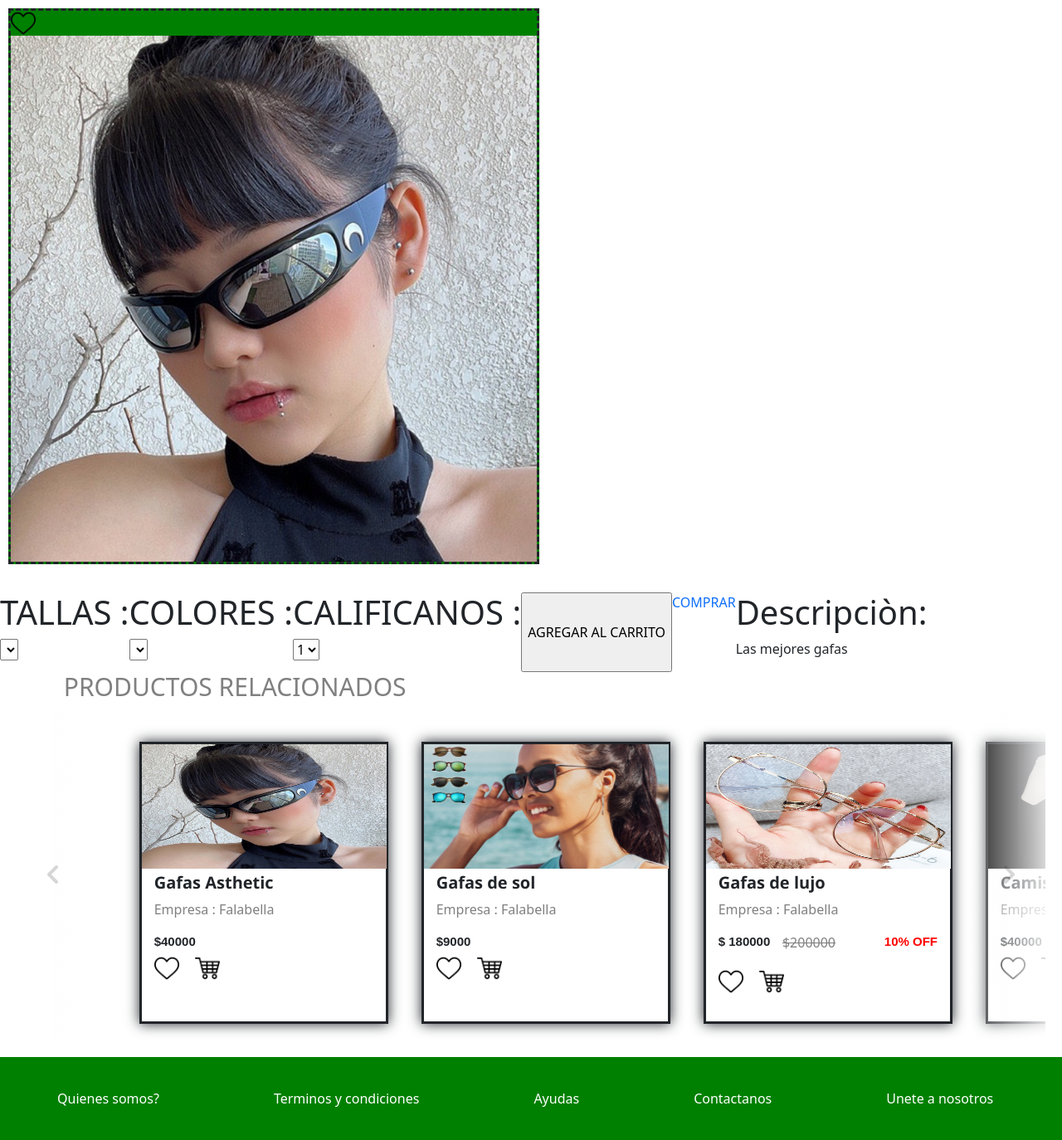
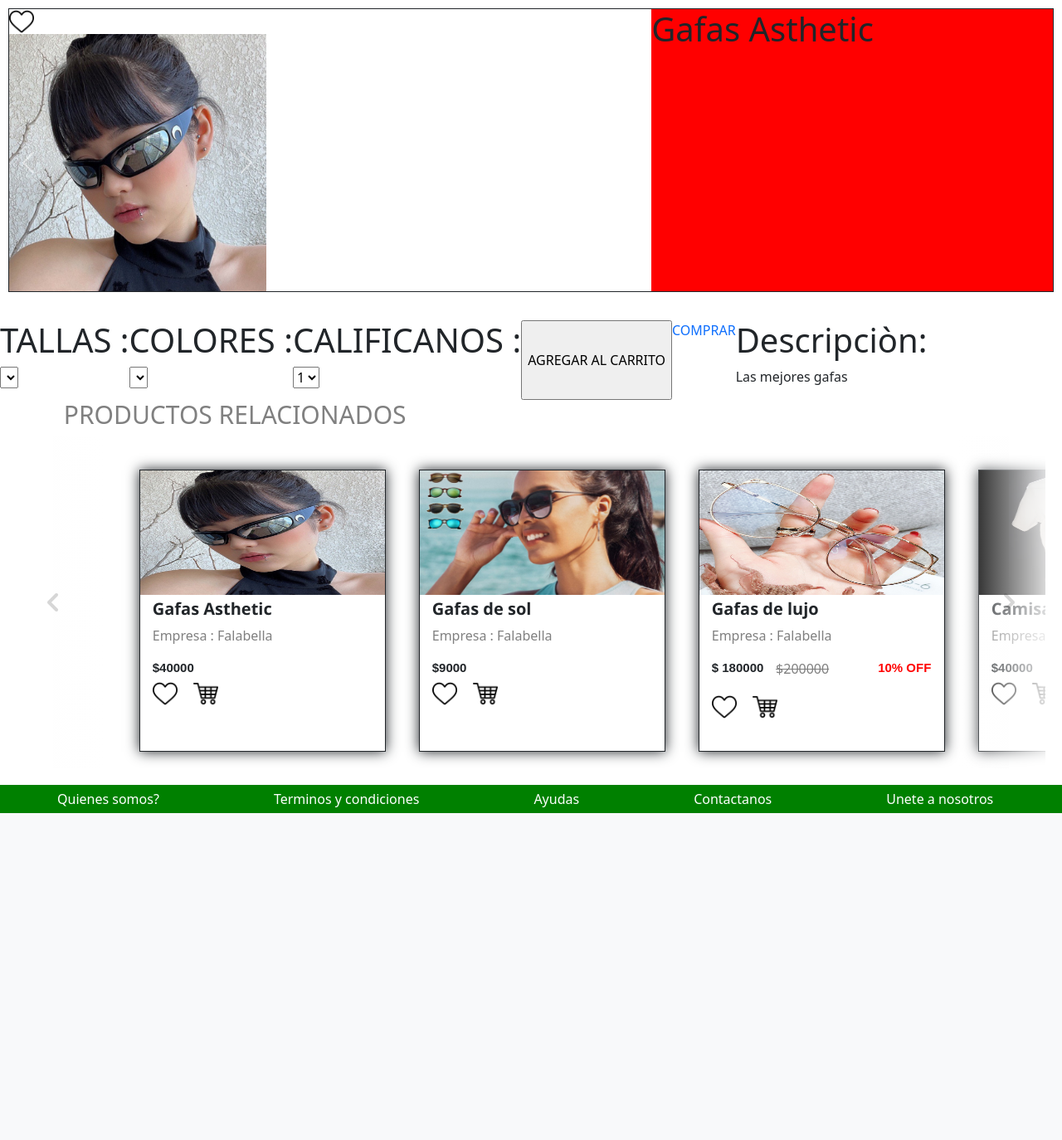
Before and after one commit to Cordoba18/Center-Shop-Cali-WEB, a PHP site: page /vistas/PaginaDelProducto.php?producto=2 in a window 1280 px wide. Shown: the part 126-1500 px from the top of the page at 83% size. After the commit the page ends 1106 px from the top, so only its background shows below. Run offline with PHP 8.4, Linux system fonts and the light colour scheme; data comes from the database, SQL or seed files in the repository; lists and menus that the app fills with data are empty.

Commit message:
Subi cosas y estilos

```diff
--- a/css/Fooder.css
+++ b/css/Fooder.css
@@ -9,7 +9,8 @@
     text-decoration:none;
     align-items: center;
     text-align: center;
-    height: 100px;
+
+    width: 100%;
 }
 .ayudas{
     text-decoration:none;
--- a/css/Header.css
+++ b/css/Header.css
@@ -1,6 +1,8 @@
 
 .navbar{
     background-color: green;
+    height: auto;
+    width: 100%;
 }
 #btn-sesion {
 
--- a/css/PP.css
+++ b/css/PP.css
@@ -5,22 +5,33 @@
     width: 30px;
     height: 30px;
 }
-.contenedor-imagen-producto{
-    border: dashed;
-    background-color: green;
-    width: 50%;
+.contenedor-pagina-productos{
+    border: 0.5px solid;
+    width: 100% auto;
+    height: 900px auto;
+    margin: 10px;
+    display: flex;
+    align-content: center;
+
+}
+.carousel{
+    background-color: rgb(220, 215, 215);
     height: auto;
+    width: 40%;
     margin: 10px;
+    align-items: center;
+    margin: 0%;
+
 }
 .info-producto{
     display: flex;
 }
 .carousel-item{
     width: 100%;
-    height: 100%;
+    height: 40%;
 
 }
-.carousel {
-    width: 100%;
-    height: 100%;
+.propiedades-producto{
+    width: 500px;
+    background-color: red;
 }
--- a/css/PaginaProductos.css
+++ b/css/PaginaProductos.css
@@ -30,10 +30,6 @@ transition:  0.3s;
     margin-top: 50px;
 
 }
-.logo:hover{
-    transform: scale(1.2);
-
-}
 .titulo_logo{
     color: black;
     font-size: 20px;
@@ -49,7 +45,7 @@ transition:  0.3s;
     width: 300px;
     height: 340px;
     margin: 20px;
-    border: solid;
+    border: 1px solid;
     box-shadow: 0px 0px 15px;
 
   }
--- a/css/ProductosRelacionadosCss.css
+++ b/css/ProductosRelacionadosCss.css
@@ -83,13 +83,13 @@ a{
     width: 300px;
     height: 340px;
     margin: 20px;
-    border: solid;
+    border: 1px solid;
     box-shadow: 0px 0px 15px;
 
   }
   .producto:hover{
     box-shadow: 0px 0px 20px green;
-    transform: scale(1.1);
+    transform: scale(1.0);
   }
   .precio-antes{
     margin-left: 5%;
--- a/css/slider.css
+++ b/css/slider.css
@@ -4,6 +4,7 @@ body, html, div, img{
     padding: 0;
 }
 .slider{
+    margin: 10px;
     width: 100%;
     display: flex;
     align-items: center;
--- a/vistas/PaginaDelProducto.php
+++ b/vistas/PaginaDelProducto.php
@@ -9,10 +9,17 @@ include_once("../sql/Conexion.php")
 </head>
 <body>
   <div class="contenedor-pagina-productos">
+
+
     <div class="contenedor-imagen-producto">
     <a href=""><img class="icono-listadeseos" src="../icons/ListaDeDeseos.png" alt=""></a>
+
     <div id="carouselExample" class="carousel slide">
-  <div class="carousel-inner">
+
+
+    <div class="carousel-inner">
+
+
     <div class="carousel-item active">
       <img src="<?php
       $con = conectar();
@@ -23,6 +30,8 @@ include_once("../sql/Conexion.php")
   }mysqli_close($con); ?>" class="d-block w-100" alt="...">
     </div>
     <?php
+
+
       $con = conectar();
       $sql = "SELECT*FROM imagenes_productos WHERE id_producto=$_GET[producto] AND estado = 'activo'";
       $result = mysqli_query($con, $sql);
@@ -31,11 +40,16 @@ include_once("../sql/Conexion.php")
         if ($total == 0) {
           $total = 1;
         }else {
+
         echo "<div class='carousel-item'>
       <img class='imagen-producto' src='../images/$mostrar[imagen]' class='d-block w-100' alt=''>
     </div>";}
+
   }mysqli_close($con); ?>
   </div>
+
+
+
   <button class="carousel-control-prev" type="button" data-bs-target="#carouselExample" data-bs-slide="prev">
     <span class="carousel-control-prev-icon" aria-hidden="true"></span>
     <span class="visually-hidden">Previous</span>
@@ -45,7 +59,20 @@ include_once("../sql/Conexion.php")
     <span class="visually-hidden">Next</span>
   </button>
 </div>
-    </div><br>
+
+
+
+    </div><div class="propiedades-producto" >
+       <?php  $con = conectar();
+  $sql = "SELECT*FROM productos WHERE id=$_GET[producto] AND estado = 'activo' ";
+  $result = mysqli_query($con, $sql);
+  while ($mostrar = mysqli_fetch_array($result)) {
+  echo "<h1> $mostrar[nombre] </h1>";
+  }
+  mysqli_close($con)  ?>
+    </div>
+    </div>
+    <br>
     <form action="" method="post">
      <div class="info-producto">
         <form action="" method="post">
```
Also changed, not shown: css/IndexCss.css (+4 -4 lines).
